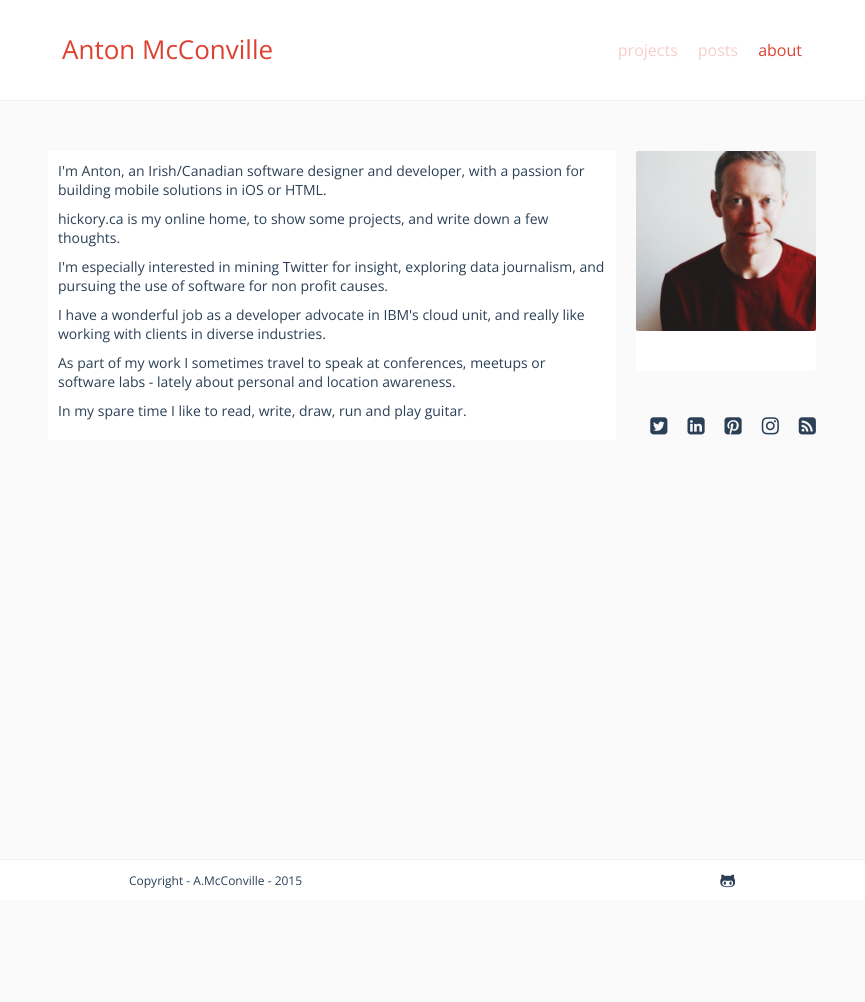
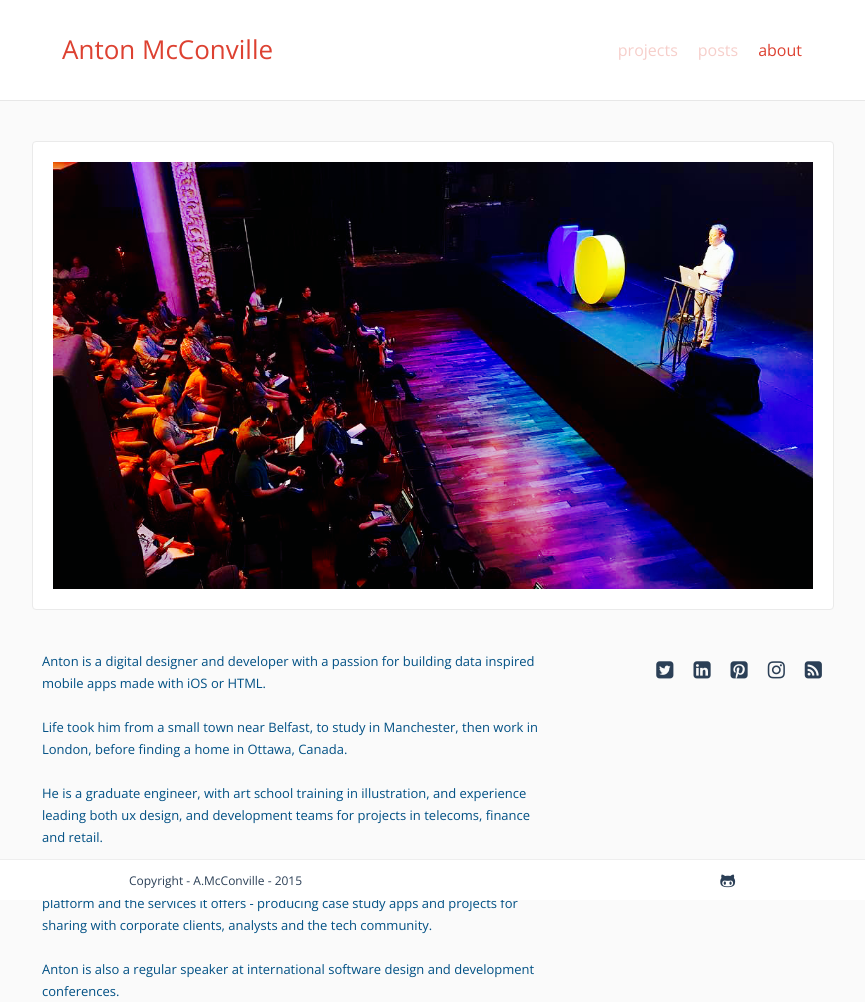
Before and after one commit to antonmc/antonmc.github.io, a Jekyll site: the page about.html, which Jekyll copies as it is, in a window 1280 px wide. Shown: the whole page, without its empty margins (208-1073 px from the left). Built offline with Jekyll 4.4.1, drawn with Linux system fonts in a browser that asks for light colours; nearby versions of some CDN libraries; before the commit the page ends 930 px from its top, so only the background shows below that.

Commit message:
new about

```diff
--- a/about.html
+++ b/about.html
@@ -24,23 +24,31 @@
             </div>
         </div>
     </div>
-    <div class="site">
+    <div class="content">
 
         <div class="container">
-            <div class="info">
-                <div>
+            <div class="leadphoto">
+                <img class="leadimage" src="./images/codeconf.png">
+            </div>
+            <div class="split">
 
-                    <p class="info-p">I'm Anton, an Irish/Canadian software designer and developer, with a passion for building mobile solutions in iOS or HTML.</p>
-                    <p class="info-p">hickory.ca is my online home, to show some projects, and write down a few thoughts.</p>
-                    <p class="info-p">I'm especially interested in mining Twitter for insight, exploring data journalism, and pursuing the use of software for non profit causes.</p>
-                    <p class="info-p">I have a wonderful job as a developer advocate in IBM's cloud unit, and really like working with clients in diverse industries.</p>
-                    <p class="info-p">As part of my work I sometimes travel to speak at conferences, meetups or software labs - lately about personal and location awareness.</p>
-                    <p class="info-p">In my spare time I like to read, write, draw, run and play guitar.</p>
+
+                <div class="aboutme">
+                    <p>
+                        Anton is a digital designer and developer with a passion for building data inspired mobile apps made with iOS or HTML.
+                    </p>
+                    <br>
+                    <p>Life took him from a small town near Belfast, to study in Manchester, then work in London, before finding a home in Ottawa, Canada. </p>
+                    <br>
+                    <p>He is a graduate engineer, with art school training in illustration, and experience leading both ux design, and development teams for projects in telecoms, finance and retail.</p>
+                    <br>
+                    <p>In his current job, Anton is an advocate for digital creativity on IBM's cloud platform and the services it offers - producing case study apps and projects for sharing with corporate clients, analysts and the tech community.</p>
+                    <br>
+                    <p>Anton is also a regular speaker at international software design and development conferences. </p>
                 </div>
-            </div>
-            <div class="info-photo"><img class="photo" src="./IMG_2207.png">
-            </div>
-        </div>
+
+
+
                 <div class="social-container">
                     <div class="contact">
                         <a href="https://www.twitter.com/antonmc/"><i class="social fa fa-twitter-square"></i></a>
@@ -51,6 +59,8 @@
                         <a href="http://localhost:4000/atom.xml"><i class="social fa fa-rss-square"></i></a>
                         <!--                <i class="social fa fa-medium"></i>-->
                     </div>
+                </div>
+
             </div>
         </div>
         <div class="footer">
--- a/style/main.css
+++ b/style/main.css
@@ -123,7 +123,7 @@ p img {
     background: #fff;
     /* #50667f; */
     height: 100px;
-    border-bottom: 1px solid #edeeee;
+    border-bottom: 1px solid #e7e7e7;
     display: flex;
     flex-direction: column;
     align-items: center;
@@ -171,7 +171,7 @@ p img {
 .contact {
     display: flex;
     flex-direction: row;
-    margin-top: 25px;
+    margin-top: 40px;
 }
 
 .social {
@@ -182,9 +182,10 @@ p img {
 
 .social-container {
     text-decoration: none;
-    flex-flow: row wrap;
-    flex-wrap: wrap;
+    flex-direction: row;
+    justify-content: flex-end;
     display: flex;
+    width: 290px;
     padding: 0;
     justify-content: flex-end;
 }
@@ -257,14 +258,14 @@ p img {
     width: 220px;
     text-decoration: none;
     background-color: #ffffff;
-    border: #edeeee solid 1px;
+    border: #e7e7e7 solid 1px;
     border-radius: 3px;
     /*    box-shadow: 0 1px 2px rgba(0, 0, 0, 0.07);*/
     /*    border: 1px solid rgb(231, 231, 231);*/
 }
 
 .tile:hover {
-    border: #edeeee solid 1px;
+    border: #e7e7e7 solid 1px;
 }
 
 li:nth-of-type(3) {
@@ -319,6 +320,17 @@ a.selected:link {
 
 .bloglink:hover {
     color: #e95b28;
+}
+
+.leadimage {
+    width: 760px;
+}
+
+.leadphoto {
+    padding: 20px;
+    background: white;
+    border-radius: 4px;
+    border: 1px solid #eaeaea;
 }
 
 .date {
@@ -555,6 +567,39 @@ border-radius: 2px;
     color: #4b4b4b;
 }
 
+.content {
+    display: -webkit-flex;
+    display: flex;
+    -webkit-flex-flow: row;
+    flex-flow: row;
+    max-width: 800px;
+    margin: auto;
+}
+
+.split {
+    display: flex;
+    flex-direction: row;
+}
+
+.aboutme {
+    margin-top: 40px;
+    width: 500px;
+    font-size: 13px;
+    line-height: 22px;
+    margin-left: 10px;
+    color: #015084;
+}
+
+.outline {
+    display: flex;
+    display: -ms-flexbox;
+    align-content: center;
+    align-self: center;
+    flex-direction: column;
+    -ms-flex-direction: column;
+    width: 100%;
+}
+
 
 /* media queries */
 
```
Also changed, not shown: images/codeconf.png (added), project-icons/color/amnesty.svg, project-icons/color/cloudco.svg, project-icons/color/robot.svg. Lines whose indentation alone changed are shown as unchanged.
